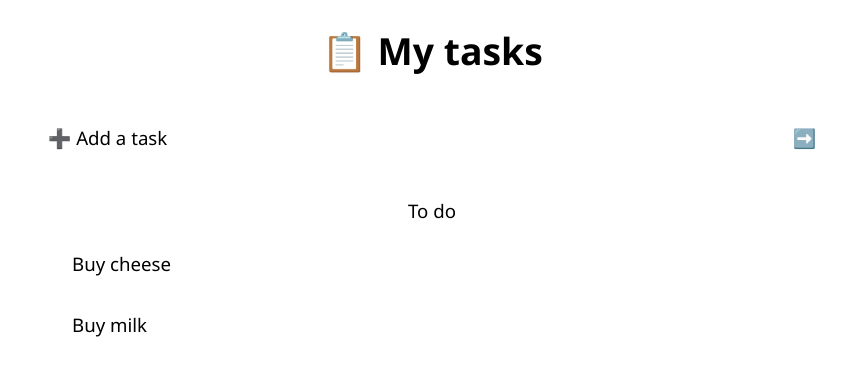
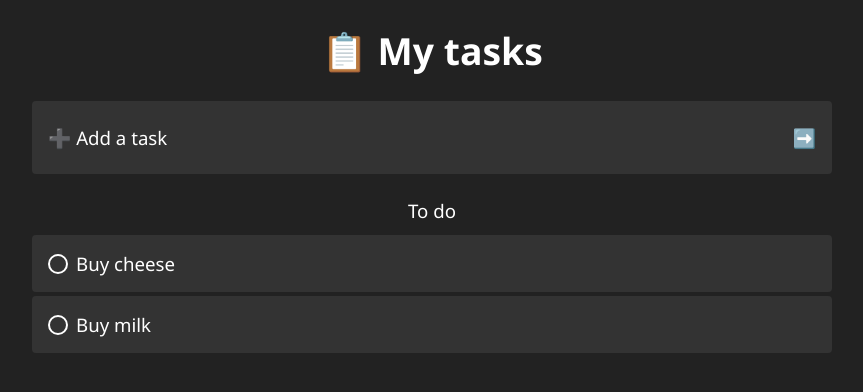
Before and after one commit to leiluspocus/todolist-css, a plain HTML site: page index.html in a window 1280 px wide. Shown: the whole page, without its empty margins (208-1071 px from the left). Drawn offline with Linux system fonts and the light colour scheme.

Commit message:
feat: dark theme by default

```diff
--- a/styles/base.css
+++ b/styles/base.css
@@ -24,3 +24,12 @@ body {
     font-family: inherit;
     font-size: inherit;
   }
+
+  :root {
+    --background: #222;
+    --color: white;
+    --task-background: #333;
+    --task-hover-background: #444;
+    --task-completed-color: #ddd;
+    --delete-color: rgb(235, 73, 73);
+}
```
